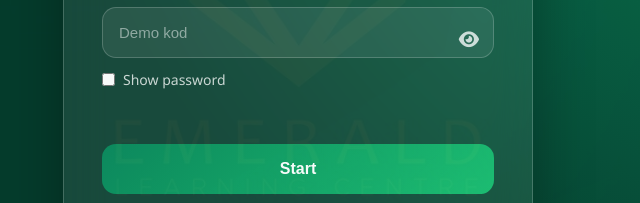
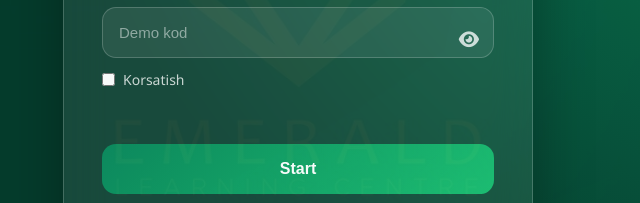
Before and after one commit to emeraldLC/CD_simulation, a plain HTML site: page index.html in a window 1280 px wide. Shown: the part 403-606 px from the top of the page, 342-982 px from the left. Drawn offline with Linux system fonts and the light colour scheme.

Commit message:
Update index.html

```diff
--- a/index.html
+++ b/index.html
@@ -31,10 +31,8 @@
         <div class="auth-row">
             <label class="auth-check">
                 <input type="checkbox" id="showPasswordCheck">
-                <span>Show password</span>
+                <span>Korsatish</span>
             </label>
-
-
         </div>
 
         <p id="errorText" class="error"></p>
```
